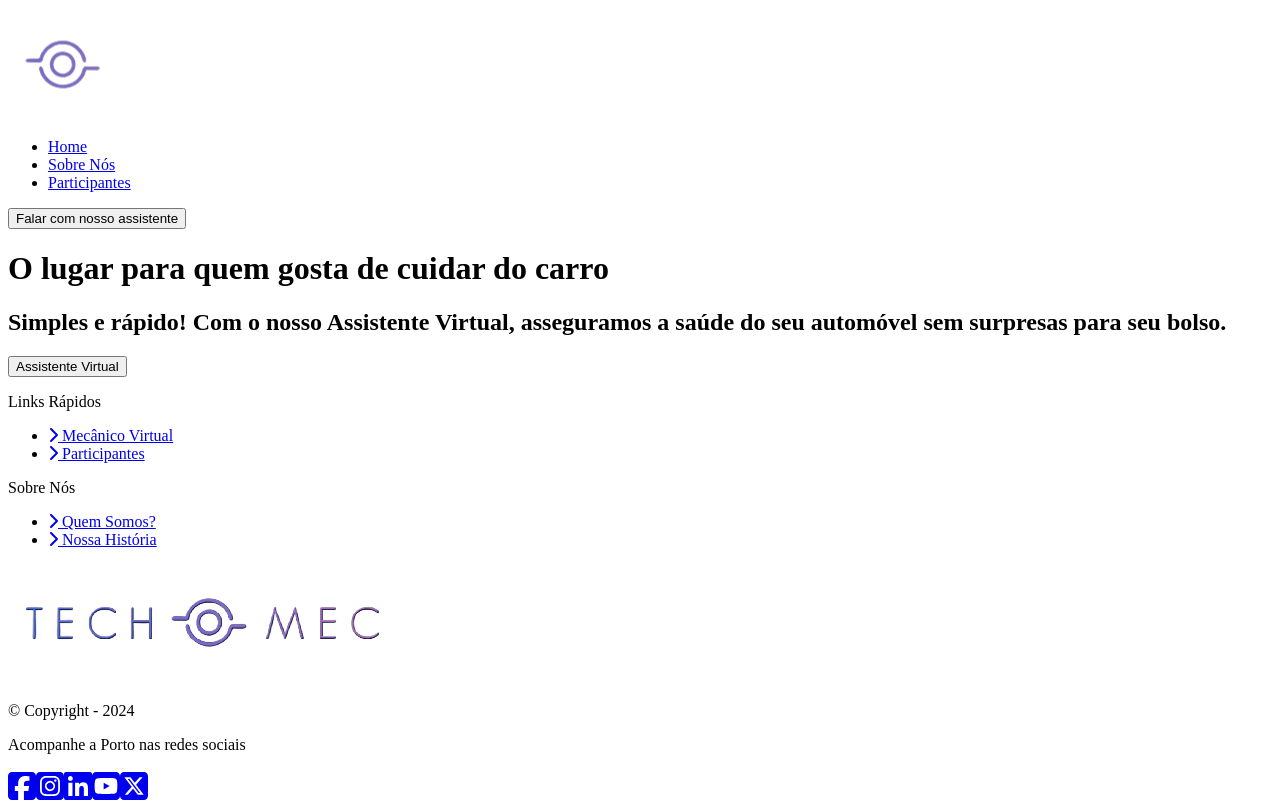
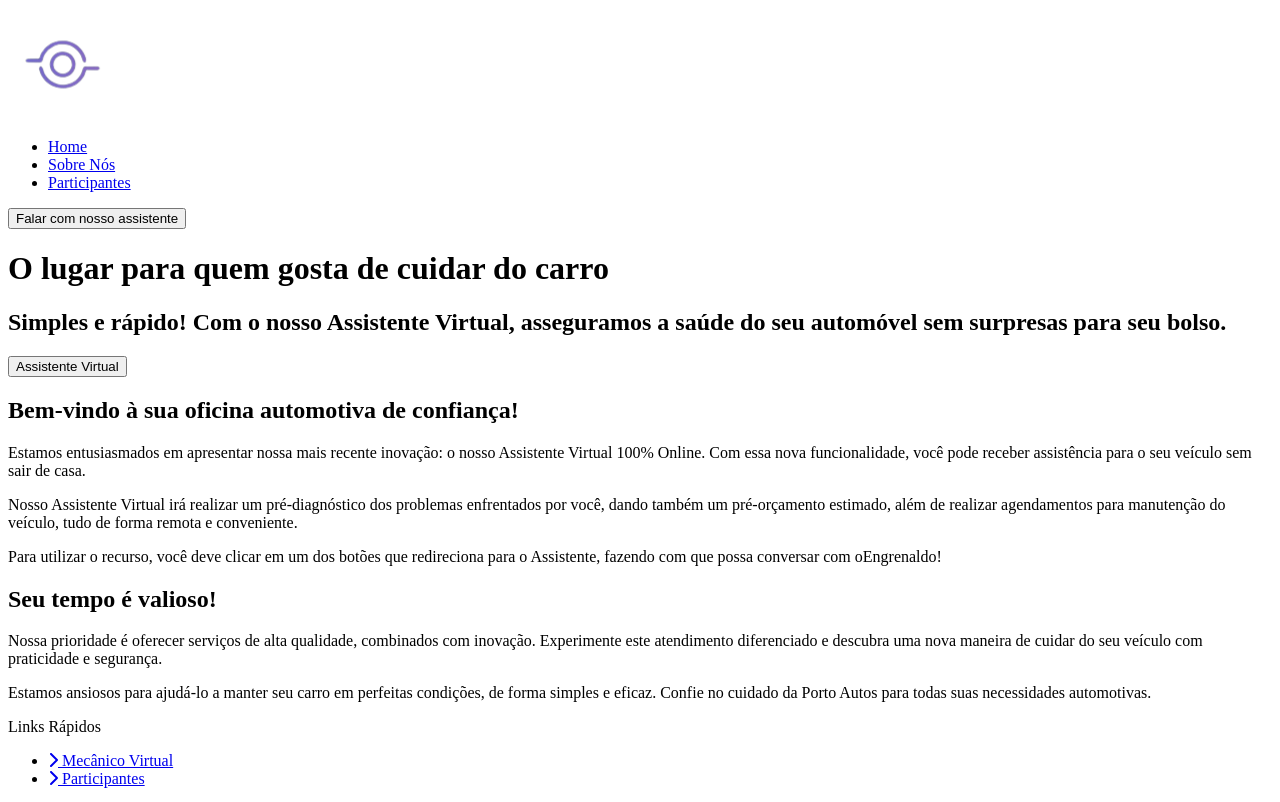
Before and after one commit to victoraugustogfavaro/tech-mec, a React (Vite) app in the folder tech-mec/: page / in a window 1280 px wide. Shown: the top 802 px of the page. Built offline with nearby package versions, Linux system fonts and the light colour scheme.

Commit message:
Base da Home concluída
Co-authored-by: felipeclarindo <fglpc2@gmail.com>
Co-authored-by: jenniesuzuki <jenniferkaorisuzuki@gmail.com>

```diff
--- a/tech-mec/src/routes/Home/index.tsx
+++ b/tech-mec/src/routes/Home/index.tsx
@@ -1,16 +1,38 @@
 import Banner from "../../components/Banner/Banner";
 
 function Home() {
-  document.title = "Home | TechMec"
+  document.title = "Home | TechMec";
   return (
     <div>
-      <Banner
-        page="home"
-        titulo={"O lugar para quem gosta de cuidar do carro"}
-        subtitulo={
-          "Simples e rápido! Com o nosso Assistente Virtual, asseguramos a saúde do seu automóvel sem surpresas para seu bolso."
-        }
-      />
+      <Banner page="home" />
+      <h2>Bem-vindo à sua oficina automotiva de confiança!</h2>
+      <p>
+        Estamos entusiasmados em apresentar nossa mais recente inovação: o nosso
+        Assistente Virtual 100% Online. Com essa nova funcionalidade, você pode
+        receber assistência para o seu veículo sem sair de casa.
+      </p>
+      <p>
+        Nosso Assistente Virtual irá realizar um pré-diagnóstico dos problemas
+        enfrentados por você, dando também um pré-orçamento estimado, além de
+        realizar agendamentos para manutenção do veículo, tudo de forma remota e
+        conveniente.
+      </p>
+      <p>
+        Para utilizar o recurso, você deve clicar em um dos botões que
+        redireciona para o Assistente, fazendo com que possa conversar com o
+        <span>Engrenaldo!</span>
+      </p>
+      <h2>Seu tempo é valioso!</h2>
+      <p>
+        Nossa prioridade é oferecer serviços de alta qualidade, combinados com
+        inovação. Experimente este atendimento diferenciado e descubra uma nova
+        maneira de cuidar do seu veículo com praticidade e segurança.
+      </p>
+      <p>
+        Estamos ansiosos para ajudá-lo a manter seu carro em perfeitas
+        condições, de forma simples e eficaz. Confie no cuidado da Porto Autos
+        para todas suas necessidades automotivas.
+      </p>
     </div>
   );
 }
```
